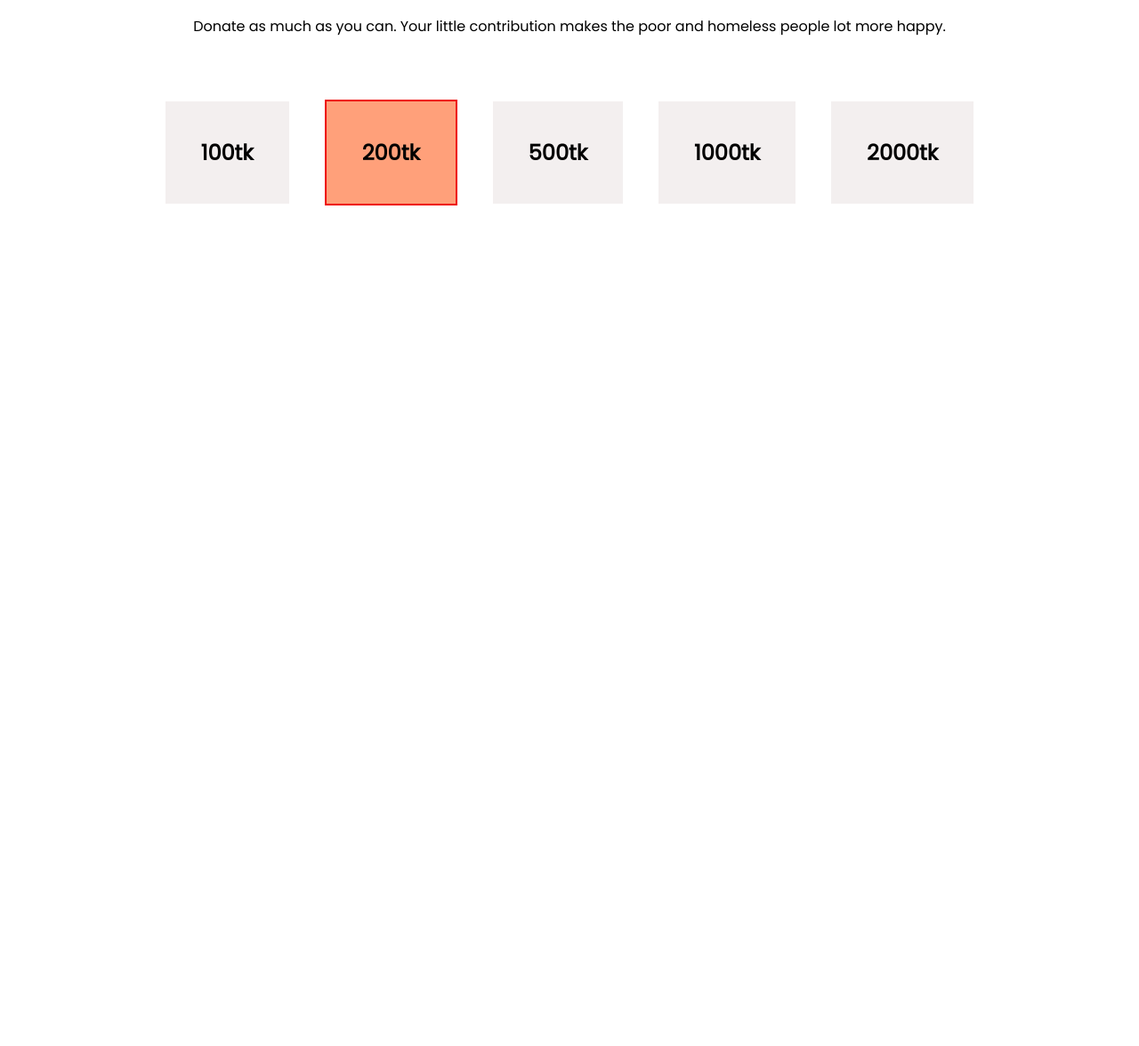
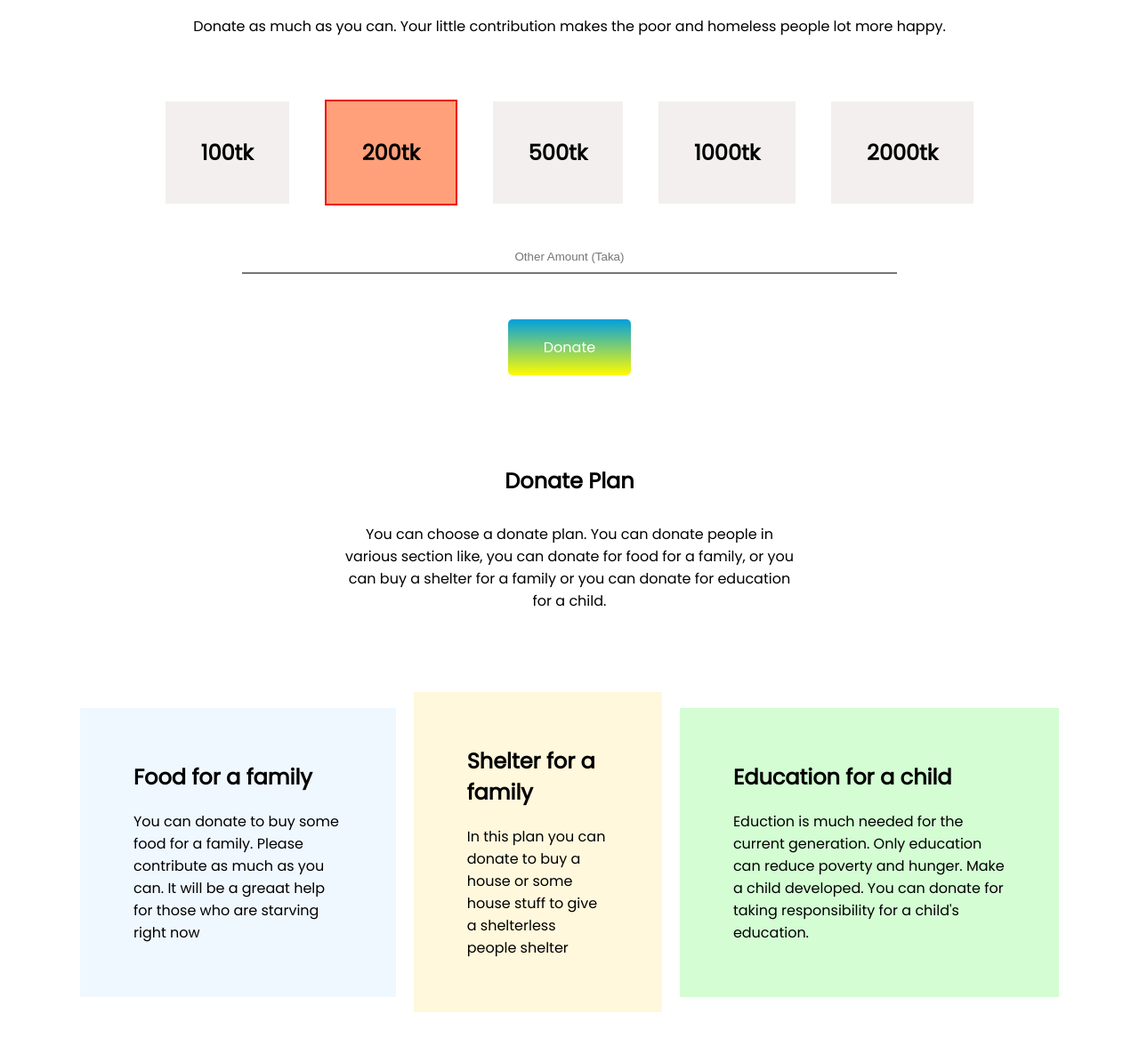
Before and after one commit to Sazzad-Hosen-Mahim/assignment-1, a plain HTML site: page index.html in a window 1280 px wide. Shown: the part 978-2154 px from the top of the page at 89% size. Before the commit the page ends 1249 px from the top, so only its background shows below. Drawn offline with Linux system fonts and the light colour scheme.

Commit message:
section 3 added

```diff
--- a/index.html
+++ b/index.html
@@ -50,9 +50,43 @@
                     <h1>2000tk</h1>
                 </div>
             </div>
+            <input class="input" type="text" placeholder="Other Amount (Taka)">
+            <div><a class="donatebutton" href="#">Donate</a></div>
+        </div>
+
+
+    </section>
+
+    <section class="thirdsection">
+        <div class="thirddiv">
+            <div>
+                <h1 class="thirdheading">Donate Plan</h1>
+            </div>
+            <div class="thirdpara">
+                <p>You can choose a donate plan. You can donate people in various section like, you can donate for food for a family, or you can buy a shelter for a family or you can donate for education for a child.</p>
+            </div>
+
+
 
         </div>
 
+        <div class="coloredbox">
+            <div id="box1" class="section3box">
+                <h1 class="thirdsectionheading">Food for a family</h1>
+                <p>You can donate to buy some food for a family. Please contribute as much as you can. It will be a greaat help for those who are starving right now</p>
+
+            </div>
+            <div id="box2" class="section3box">
+                <h1 class="thirdsectionheading">Shelter for a family</h1>
+                <p>In this plan you can donate to buy a house or some house stuff to give a shelterless people shelter</p>
+
+            </div>
+            <div id="box3" class="section3box">
+                <h1 class="thirdsectionheading">Education for a child</h1>
+                <p>Eduction is much needed for the current generation. Only education can reduce poverty and hunger. Make a child developed. You can donate for taking responsibility for a child's education.</p>
+
+            </div>
+        </div>
     </section>
 
 </body>
--- a/style.css
+++ b/style.css
@@ -74,3 +74,58 @@ body{
     background-color: lightsalmon;
     border: 2px solid rgb(238, 6, 6);
 }
+.input{
+    text-align: center;
+    border-top: none;
+    border-left: none;
+    border-right: none;
+    width: 56%;
+    padding: 10px;
+    margin-bottom: 70px;
+}
+.section2{
+    margin-bottom: 120px;
+}
+
+.thirddiv{
+    margin: auto;
+  width: 40%;
+    align-items: center;
+    justify-content: center;
+}
+.thirdheading{
+    text-align: center;
+    margin-bottom: 30px;
+}
+.thirdpara{
+    text-align: center;
+    align-items: center;
+    justify-content: center;
+}
+.thirdsectionheading{
+    margin-bottom: 20px;
+}
+.coloredbox{
+    display: flex;
+    align-items: center;
+    justify-content: center;
+    margin: 80px;
+}
+
+.section3box{
+    margin: 10px;
+    padding: 60px;
+
+}
+#box1{
+    background-color: aliceblue;
+}
+#box2{
+    background-color:cornsilk;
+}
+#box3{
+    background-color:rgb(212, 253, 212);
+}
+.thirdsection{
+    margin-bottom: 120px;
+}
```
